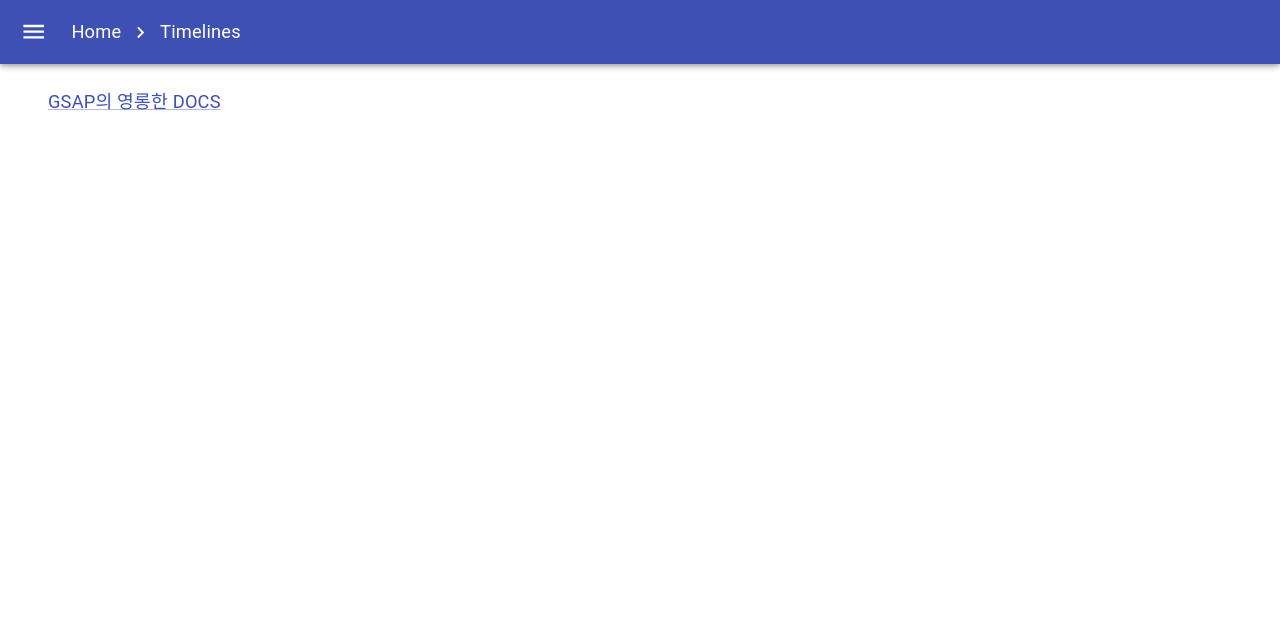
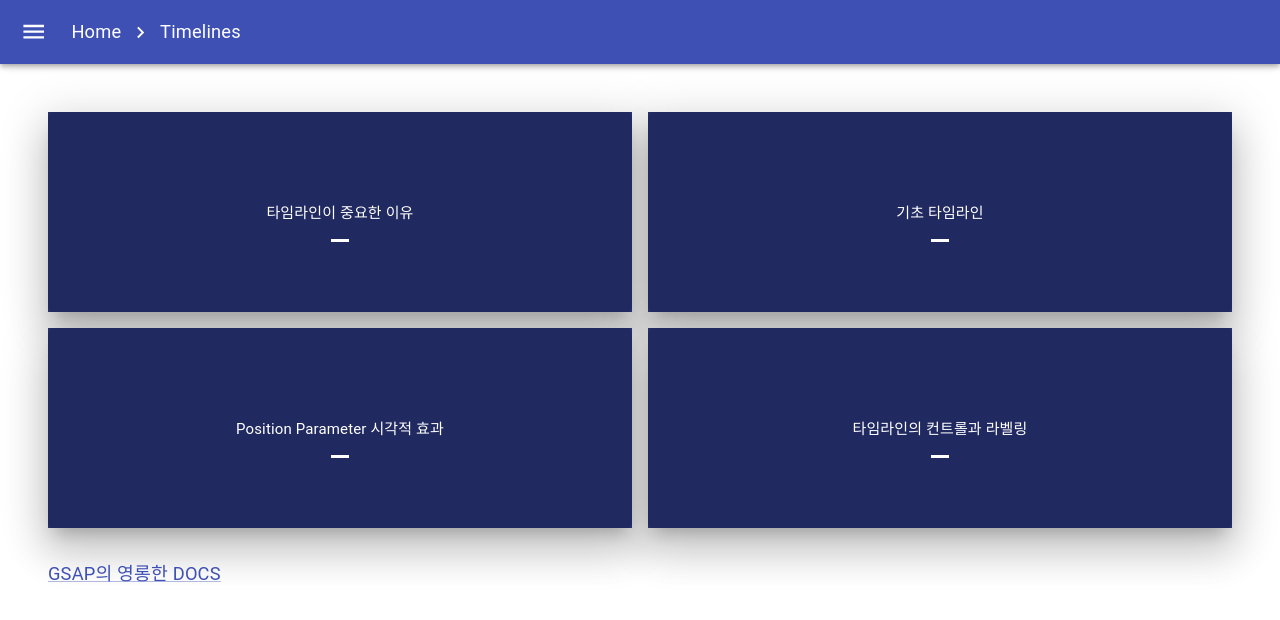
Before and after one commit to KKingmo/gsap-study, a React (Create React App) app: page /timelines in a window 1280 px wide. Shown: the top 620 px of the page. Built offline with nearby package versions, Linux system fonts and the light colour scheme.

Commit message:
Page Index upgrade

```diff
--- /dev/null
+++ b/src/components/common/PageMenu.tsx
@@ -0,0 +1,152 @@
+import { ButtonBase, Grid, Paper, Skeleton, Typography, styled } from '@mui/material';
+import { MENU } from '../../App';
+import { useCallback, useEffect, useState } from 'react';
+import { useLocation, useNavigate } from 'react-router-dom';
+
+const ImageButton = styled(ButtonBase)(({ theme }) => ({
+	position: 'relative',
+	minHeight: 200,
+	[theme.breakpoints.down('sm')]: {
+		width: '100% !important', // Overrides inline-style
+		minHeight: 100,
+	},
+	'&:hover, &.Mui-focusVisible': {
+		zIndex: 1,
+		'& .MuiImageBackdrop-root': {
+			opacity: 0.15,
+		},
+		'& .MuiImageMarked-root': {
+			opacity: 0,
+		},
+		'& .MuiTypography-root': {
+			border: '4px solid currentColor',
+		},
+	},
+}));
+
+const ImageSrc = styled('span')({
+	position: 'absolute',
+	left: 0,
+	right: 0,
+	top: 0,
+	bottom: 0,
+});
+
+const SpanImage = styled('span')(({ theme }) => ({
+	position: 'absolute',
+	left: 0,
+	right: 0,
+	top: 0,
+	bottom: 0,
+	display: 'flex',
+	alignItems: 'center',
+	justifyContent: 'center',
+	color: theme.palette.common.white,
+}));
+
+const ImageBackdrop = styled('span')(({ theme }) => ({
+	position: 'absolute',
+	left: 0,
+	right: 0,
+	top: 0,
+	bottom: 0,
+	backgroundColor: theme.palette.common.black,
+	opacity: 0.4,
+	transition: theme.transitions.create('opacity'),
+}));
+
+const ImageMarked = styled('span')(({ theme }) => ({
+	height: 3,
+	width: 18,
+	backgroundColor: theme.palette.common.white,
+	position: 'absolute',
+	bottom: -2,
+	left: 'calc(50% - 9px)',
+	transition: theme.transitions.create('opacity'),
+}));
+
+const PageMenu = () => {
+	const navigate = useNavigate();
+	const [isImageLoaded, setIsImageLoaded] = useState(false);
+	const location = useLocation();
+	const [pageMenu, setPageMenu] = useState<{ path: string; name: string }[] | null>(null);
+
+	const pathToNameMap = useCallback(() => {
+		const menu = MENU.reduce((acc, { path, name, children }) => {
+			if (path === location.pathname && children) {
+				children.forEach(({ path, name }) => {
+					if (path !== location.pathname) {
+						acc.push({ path, name });
+					}
+				});
+			}
+
+			return acc;
+		}, [] as Array<{ path: string; name: string }>);
+		setPageMenu(menu);
+	}, [location.pathname]);
+
+	const handleClickCard = useCallback(
+		(path: string) => {
+			setTimeout(() => {
+				navigate(path);
+			}, 500);
+		},
+		[navigate],
+	);
+
+	useEffect(() => {
+		pathToNameMap();
+	}, [pathToNameMap]);
+	return (
+		<Grid container spacing={2} sx={{ mt: '0.5rem', mb: '2rem' }}>
+			{pageMenu?.map(({ path, name }) => (
+				<Grid item xs={12} lg={6} key={path}>
+					<Paper elevation={24}>
+						<ImageButton
+							focusRipple
+							style={{
+								width: '100%',
+							}}
+							onClick={() => handleClickCard(path)}>
+							<ImageSrc
+								sx={(theme) => ({
+									backgroundColor: theme.palette.primary.main,
+								})}
+							/>
+							<Skeleton
+								animation='wave'
+								sx={{
+									position: 'absolute',
+									left: 0,
+									right: 0,
+									top: 0,
+									bottom: 0,
+									transform: 'scale(1)',
+								}}
+							/>
+							<ImageBackdrop className='MuiImageBackdrop-root' />
+							<SpanImage>
+								<Typography
+									component='span'
+									variant='subtitle1'
+									color='inherit'
+									sx={{
+										position: 'relative',
+										p: 4,
+										pt: 2,
+										pb: (theme) => `calc(${theme.spacing(1)} + 6px)`,
+									}}>
+									{name}
+									<ImageMarked className='MuiImageMarked-root' />
+								</Typography>
+							</SpanImage>
+						</ImageButton>
+					</Paper>
+				</Grid>
+			))}
+		</Grid>
+	);
+};
+
+export default PageMenu;
--- a/src/pages/basic-tween/index.tsx
+++ b/src/pages/basic-tween/index.tsx
@@ -1,7 +1,10 @@
 import { Grid, Link } from '@mui/material';
+import PageMenu from '../../components/common/PageMenu';
 
 const Index = () => {
 	return (
+		<>
+			<PageMenu />
 			<Grid container spacing={1}>
 				<Grid item xs={12}>
 					<Link target='_blank' href='https://greensock.com/docs/v3'>
@@ -9,6 +12,7 @@ const Index = () => {
 					</Link>
 				</Grid>
 			</Grid>
+		</>
 	);
 };
 
--- a/src/pages/button-animation-effects/index.tsx
+++ b/src/pages/button-animation-effects/index.tsx
@@ -1,7 +1,10 @@
 import { Grid, Link } from '@mui/material';
+import PageMenu from '../../components/common/PageMenu';
 
 const Index = () => {
 	return (
+		<>
+			<PageMenu />
 			<Grid container spacing={1}>
 				<Grid item xs={12}>
 					<Link target='_blank' href='https://greensock.com/docs/v3'>
@@ -9,6 +12,7 @@ const Index = () => {
 					</Link>
 				</Grid>
 			</Grid>
+		</>
 	);
 };
 
--- a/src/pages/first-project/index.tsx
+++ b/src/pages/first-project/index.tsx
@@ -1,7 +1,10 @@
 import { Box, Grid, Link, Typography } from '@mui/material';
+import PageMenu from '../../components/common/PageMenu';
 
 const Index = () => {
 	return (
+		<>
+			<PageMenu />
 			<Grid container spacing={1}>
 				<Grid item xs={12}>
 					<Link target='_blank' href='https://codepen.io/kindtigerr/pen/poaMQoa'>
@@ -9,6 +12,7 @@ const Index = () => {
 					</Link>
 				</Grid>
 			</Grid>
+		</>
 	);
 };
 
--- a/src/pages/gsap-keyframes/index.tsx
+++ b/src/pages/gsap-keyframes/index.tsx
@@ -1,8 +1,11 @@
 import { Box, Grid, Link } from '@mui/material';
 import InfoPaper from '../../components/common/InfoPaper';
+import PageMenu from '../../components/common/PageMenu';
 
 const Index = () => {
 	return (
+		<>
+			<PageMenu />
 			<Grid container spacing={1}>
 				<Grid item xs={12}>
 					<Box>
@@ -19,12 +22,13 @@ const Index = () => {
 					</Box>
 					<Box sx={{ paddingTop: '2rem' }}>
 						<InfoPaper>
-						성능을 고려할 때 position을 변경하는 애니메이션은 삼가고 translate 속성으로
-						이동시키는 방법을 사용해야 한다.
+							성능을 고려할 때 position을 변경하는 애니메이션은 삼가고 translate
+							속성으로 이동시키는 방법을 사용해야 한다.
 						</InfoPaper>
 					</Box>
 				</Grid>
 			</Grid>
+		</>
 	);
 };
 
--- a/src/pages/react-basics/index.tsx
+++ b/src/pages/react-basics/index.tsx
@@ -1,7 +1,10 @@
 import { Grid, Link } from '@mui/material';
+import PageMenu from '../../components/common/PageMenu';
 
 const Index = () => {
 	return (
+		<>
+			<PageMenu />
 			<Grid container spacing={1}>
 				<Grid item xs={12}>
 					<Link target='_blank' href='https://greensock.com/showcase'>
@@ -14,6 +17,7 @@ const Index = () => {
 					</Link>
 				</Grid>
 			</Grid>
+		</>
 	);
 };
 
--- a/src/pages/timelines/index.tsx
+++ b/src/pages/timelines/index.tsx
@@ -1,7 +1,10 @@
 import { Grid, Link } from '@mui/material';
+import PageMenu from '../../components/common/PageMenu';
 
 const Index = () => {
 	return (
+		<>
+			<PageMenu />
 			<Grid container spacing={1}>
 				<Grid item xs={12}>
 					<Link target='_blank' href='https://greensock.com/docs/v3'>
@@ -9,6 +12,7 @@ const Index = () => {
 					</Link>
 				</Grid>
 			</Grid>
+		</>
 	);
 };
 
```
Lines whose indentation alone changed are shown as unchanged.
